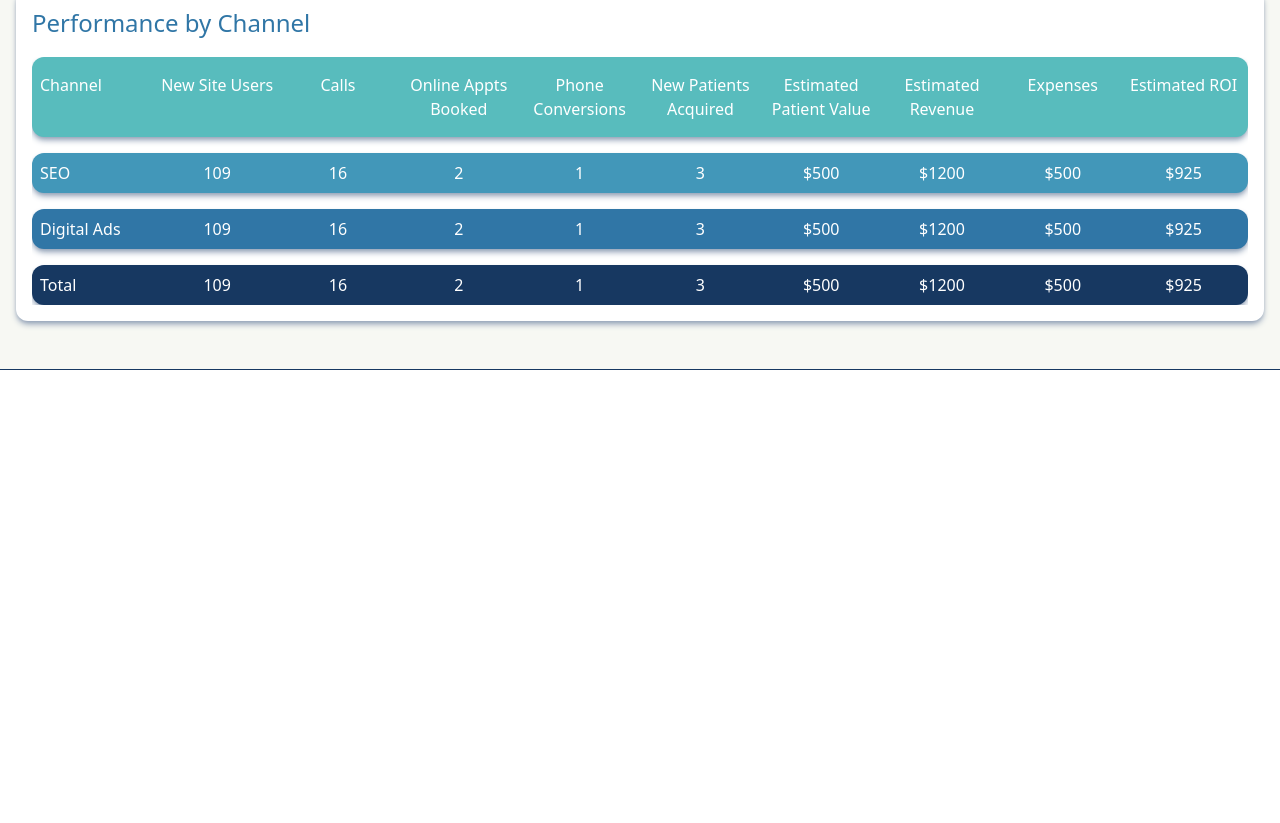
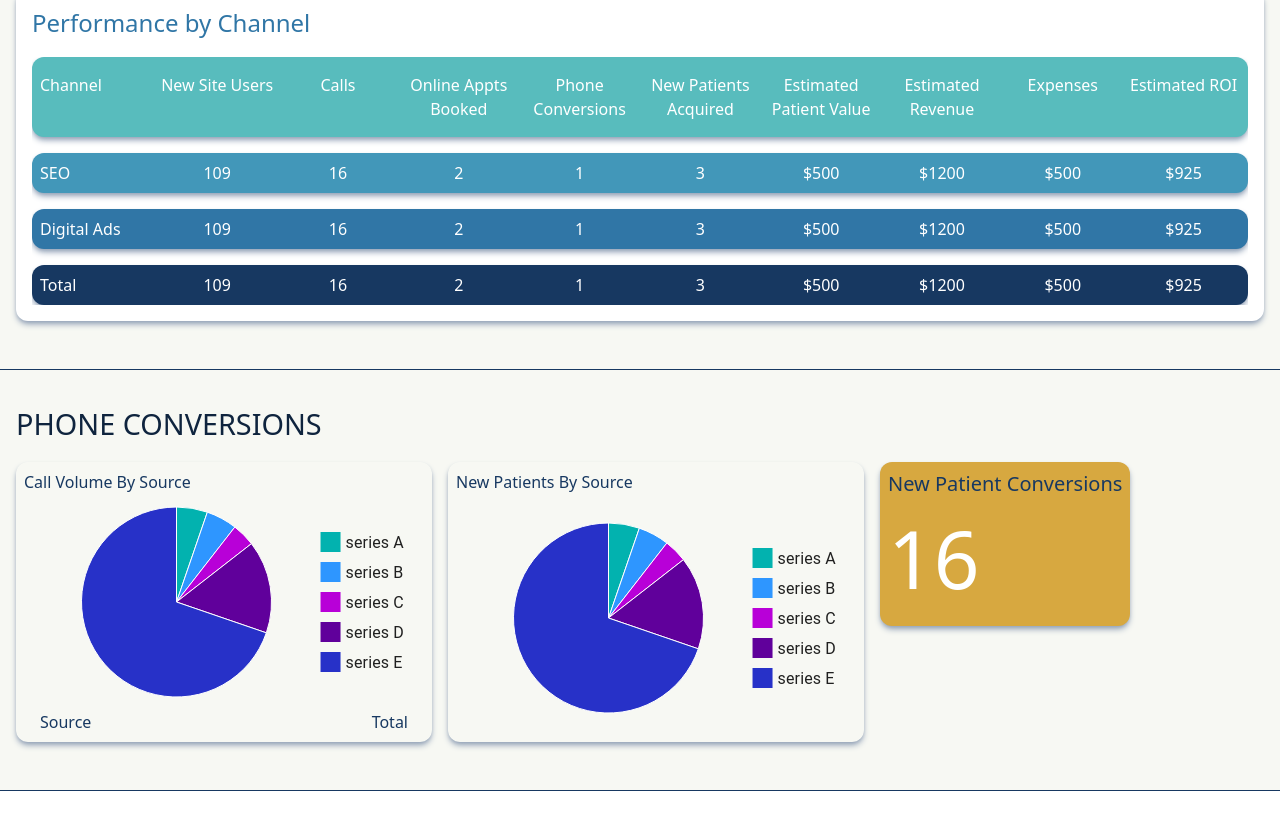
Before and after one commit to transcendentalagency/ClientApp, a React (Vite) app: page /dashboard in a window 1280 px wide. Shown: the part 610-1433 px from the top of the page. Before the commit the page ends 1012 px from the top, so only its background shows below. Built offline with nearby package versions, Linux system fonts and the light colour scheme.

Commit message:
started development | not completed with bottom chart table references

```diff
--- a/package.json
+++ b/package.json
@@ -10,6 +10,10 @@
     "preview": "vite preview"
   },
   "dependencies": {
+    "@emotion/react": "^11.11.4",
+    "@emotion/styled": "^11.11.0",
+    "@mui/material": "^5.15.11",
+    "@mui/x-charts": "^6.19.5",
     "axios": "^1.6.7",
     "concurrently": "^8.2.2",
     "cors": "^2.8.5",
--- /dev/null
+++ b/src/components/PhoneConversions.jsx
@@ -0,0 +1,68 @@
+import { PieChart } from "@mui/x-charts/PieChart";
+import SectionContainer from "./SectionContainer";
+import SectionTitle from "./SectionTitle";
+import Card from "./Card";
+
+const PhoneConversions = () => {
+  return (
+    <>
+      <SectionTitle>PHONE CONVERSIONS</SectionTitle>
+
+      <SectionContainer>
+        <div className="flex flex-col lg:flex-row gap-4 bg-transparent">
+          <Card color="flex flex-col gap-2 dark:bg-slate-400">
+            <span className="text-[--d-blue-bg]">Call Volume By Source</span>
+            <PieChart
+              series={[
+                {
+                  data: [
+                    { id: 0, value: 4, label: "series A" },
+                    { id: 1, value: 4, label: "series B" },
+                    { id: 2, value: 3, label: "series C" },
+                    { id: 3, value: 12, label: "series D" },
+                    { id: 4, value: 53, label: "series E" },
+                  ],
+                },
+              ]}
+              width={400}
+              height={200}
+            />
+            <div className="flex justify-between px-4 text-[--d-blue-bg]">
+              <span>Source</span>
+              <span>Total</span>
+            </div>
+          </Card>
+          <Card color="flex flex-col gap-2 align-middle justify-center dark:bg-slate-400">
+            <span className="text-[--d-blue-bg]">New Patients By Source</span>
+            <PieChart
+              series={[
+                {
+                  data: [
+                    { id: 0, value: 4, label: "series A" },
+                    { id: 1, value: 4, label: "series B" },
+                    { id: 2, value: 3, label: "series C" },
+                    { id: 3, value: 12, label: "series D" },
+                    { id: 4, value: 53, label: "series E" },
+                  ],
+                },
+              ]}
+              width={400}
+              height={200}
+            />
+          </Card>
+        </div>
+
+        <div color="grid grid-rows-1 grid-cols-1">
+          <Card color="bg-[--orange-bg] !w-full !gap-0">
+            <p className="text-xl text-[--d-blue-bg]">
+              New Patient Conversions
+            </p>
+            <span className="text-[3rem] md:text-[5rem] font-light">16</span>
+          </Card>
+        </div>
+      </SectionContainer>
+    </>
+  );
+};
+
+export default PhoneConversions;
--- a/src/pages/Dashboard.jsx
+++ b/src/pages/Dashboard.jsx
@@ -1,4 +1,5 @@
 import MonthlyPerformance from "../components/MonthlyPerformance";
+import PhoneConversions from "../components/PhoneConversions";
 import Summary from "../components/Summary";
 
 // eslint-disable-next-line react/prop-types
@@ -9,6 +10,8 @@ const Dashboard = () => {
       <div className="my-8 h-[1px] bg-[--d-blue-bg] dark:bg-[--teal-bg] w-screen"></div>
       <MonthlyPerformance />
       <div className="my-8 h-[1px] bg-[--d-blue-bg] dark:bg-[--teal-bg] w-screen"></div>
+      <PhoneConversions />
+      <div className="my-8 h-[1px] bg-[--d-blue-bg] dark:bg-[--teal-bg] w-screen"></div>
     </div>
   );
 };
```
Also changed, not shown: 1 other file (tests, documents, lock files or other folders).
